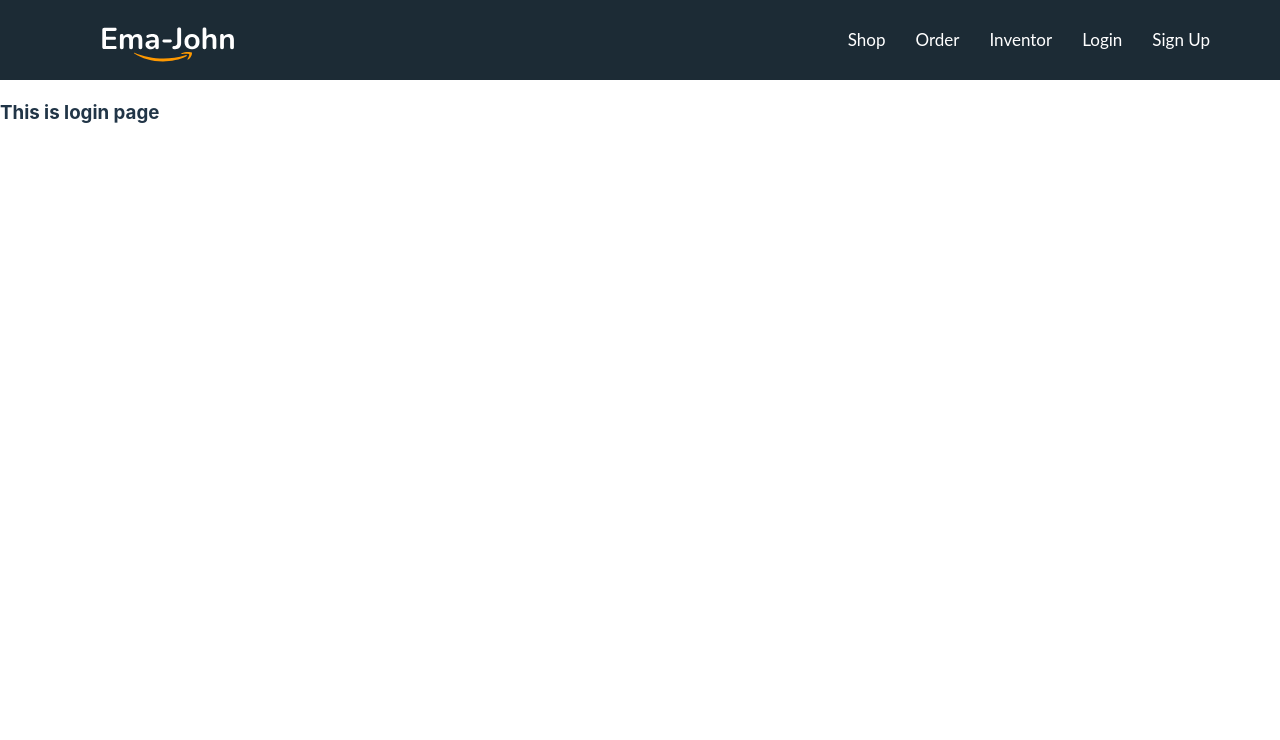
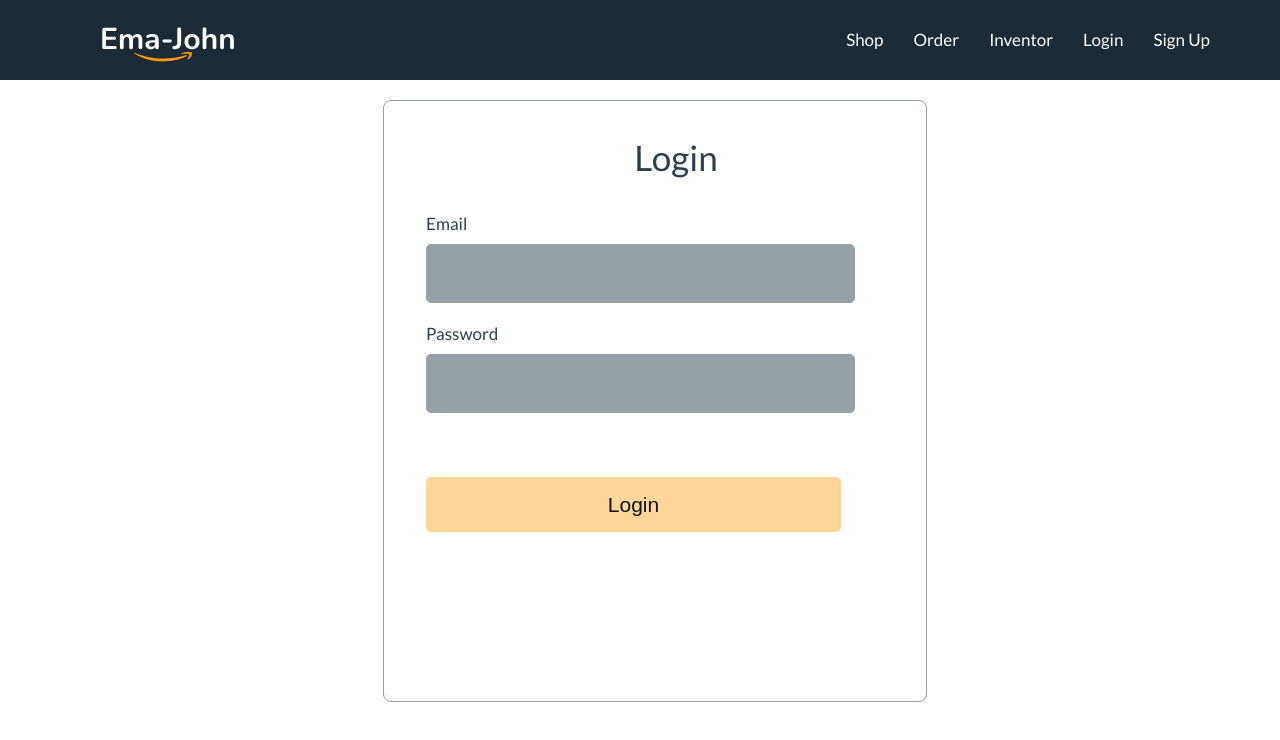
Before and after one commit to MAINULIS/ema-john-simple, a React (Vite) app: page /login in a window 1280 px wide. Shown: the top 740 px of the page. Built offline with nearby package versions, Linux system fonts and the light colour scheme.

Commit message:
simple login and sign up form implemented

```diff
--- a/src/component/Login/Login.css
+++ b/src/component/Login/Login.css
@@ -0,0 +1,71 @@
+.form-container {
+    width: 500px;
+    height: 600px;
+    margin: 20px auto;
+    color: #2A414F;
+    border-radius: 8px;
+    border: 1px solid #95A0A7;
+    background: #FFF;
+    padding-left: 42px;
+}
+
+.form-title {
+    font-family: 'Lato';
+    font-size: 35px;
+    font-style: normal;
+    font-weight: 400;
+    line-height: normal;
+    letter-spacing: 0.088px;
+    text-align: center;
+}
+
+.form-control {
+    margin-bottom: 20px;
+}
+
+.form-control label {
+    display: block;
+    color: #2A414F;
+    font-family: 'Lato';
+    font-size: 17px;
+    font-style: normal;
+    font-weight: 400;
+    margin-bottom: 10px;
+    line-height: normal;
+    letter-spacing: 0.026px;
+}
+
+.form-control input {
+    width: 415px;
+    height: 55px;
+    border-radius: 5px;
+    border: 1px solid #95A0A7;
+    background-color: #95A0A7;
+    font-size: 1.5rem;
+    padding-left: 10px;
+}
+
+.btn-submit {
+    width: 415px;
+    height: 55px;
+    border-radius: 5px;
+    background: rgba(255, 153, 0, 0.40);
+    color: #2A414F;
+    border: none;
+    color: #0E161A;
+    margin-top: 44px;
+    font-size: 21px;
+    font-weight: 400;
+    line-height: normal;
+    letter-spacing: 0.032px;
+}
+
+.btn-submit:hover {
+    background: rgba(255, 153, 0, 0.60);
+}
+
+.text{
+    color: #2A414F;
+font-size: 15px;
+letter-spacing: 0.038px;
+}
--- a/src/component/Login/Login.jsx
+++ b/src/component/Login/Login.jsx
@@ -3,8 +3,20 @@
 
 const Login = () => {
     return (
-        <div>
-            <h3>This is login page</h3>
+        <div className='form-container'>
+            <h3 className='form-title'>Login</h3>
+            <form>
+                <div className="form-control">
+                    <label htmlFor="email">Email</label>
+                    <input type="email" name="email" id="email" required />
+                </div>
+                <div className="form-control">
+                    <label htmlFor="password">Password</label>
+                    <input type="password" name="password" id="password" required />
+                </div>
+                <input className='btn-submit' type="submit" value="Login" />
+
+            </form>
         </div>
     );
 };
--- a/src/component/SignUp/SignUp.jsx
+++ b/src/component/SignUp/SignUp.jsx
@@ -3,8 +3,24 @@
 
 const SignUp = () => {
     return (
-        <div>
-            this is sign up section
+        <div className='form-container'>
+            <h3 className='form-title'>Sign Up</h3>
+            <form>
+                <div className="form-control">
+                    <label htmlFor="email">Email</label>
+                    <input type="email" name="email" id="email" required />
+                </div>
+                <div className="form-control">
+                    <label htmlFor="password">Password</label>
+                    <input type="password" name="password" id="password" required />
+                </div>
+                <div className="form-control">
+                    <label htmlFor="password">Confirm Password</label>
+                    <input type="password" name="confirm" id="password" required />
+                </div>
+                <input className='btn-submit' type="submit" value="Sign Up" />
+
+            </form>
         </div>
     );
 };
--- a/src/index.css
+++ b/src/index.css
@@ -1,5 +1,8 @@
+
+@import url('https://fonts.googleapis.com/css2?family=Lato:ital,wght@0,400;0,700;1,400&display=swap');
+
 :root {
-  font-family: Inter, system-ui, Avenir, Helvetica, Arial, sans-serif;
+  font-family: 'Lato', sans-serif;
   line-height: 1.5;
   font-weight: 400;
 
```
